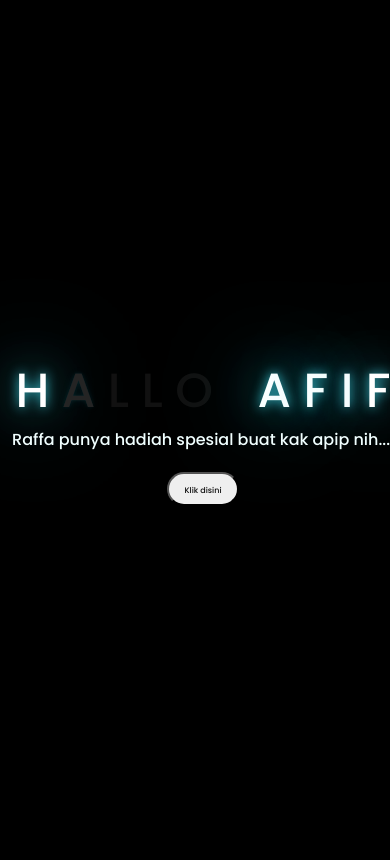
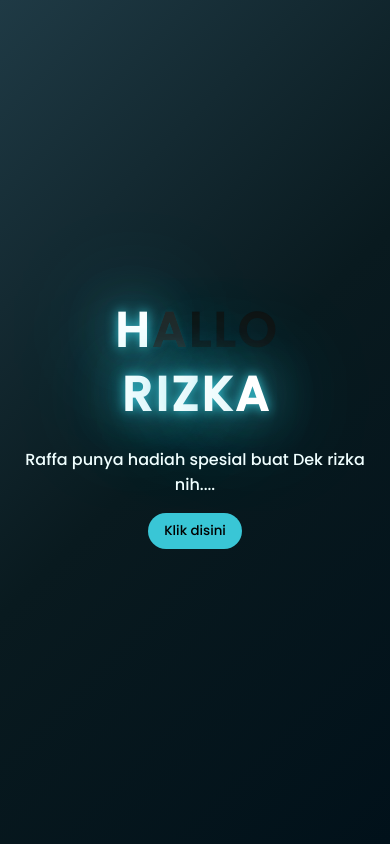
Before and after one commit to RaffaEkaPrayoga/Kado, a plain HTML site: page index.html in a window 390 px wide. Drawn offline with Linux system fonts and the light colour scheme.

Commit message:
Feat : Penambahan Background Gradient

```diff
--- a/css/style.css
+++ b/css/style.css
@@ -1,70 +1,135 @@
 @import url('https://fonts.googleapis.com/css2?family=Poppins:ital,wght@0,500;1,900&display=swap');
-*{
-    font-family: 'Poppins',cursive;
+
+* {
+    font-family: 'Poppins', cursive;
+    margin: 0;
+    padding: 0;
+    box-sizing: border-box;
 }
-body{
+
+body {
     color: azure;
     width: 100%;
-    height: 100vh;
+    min-height: 100vh;
     display: flex;
     flex-direction: column;
     align-items: center;
     justify-content: center;
     background-color: black;
+    text-align: center;
+    padding: 1rem;
+
+    background: linear-gradient(135deg, #1f3a45 ,#091a1f, #01111a);
 }
-.greetings{
+
+.greetings {
+    display: flex;
+    gap: 1rem;
     font-size: 6rem;
     font-weight: 900;
+    flex-direction: row;
+    align-items: center;
+    justify-content: center;
+    flex-wrap: wrap;
 }
-.greetings > span{
+
+.greetings>div {
+    display: flex;
+    gap: 0.2rem;
+}
+
+.greetings span {
     animation: glow 2.5s ease-in-out infinite;
 }
-@keyframes glow{
-    0%, 100%{
+
+/* Tambahkan delay untuk animasi jika mau */
+.greetings .hallo span:nth-child(2) {
+    animation-delay: .2s;
+}
+
+.greetings .hallo span:nth-child(3) {
+    animation-delay: .4s;
+}
+
+.greetings .hallo span:nth-child(4) {
+    animation-delay: .6s;
+}
+
+.greetings .hallo span:nth-child(5) {
+    animation-delay: .8s;
+}
+
+/* RESPONSIF: di HP, tampilkan HALLO di atas, RIZKA di bawah */
+@media screen and (max-width: 574px) {
+    .greetings {
+        flex-direction: column;
+        font-size: 3rem;
+        gap: 0.5rem;
+    }
+}
+
+@keyframes glow {
+
+    0%,
+    100% {
         color: #fff;
         text-shadow: 0 0 12px #39c6d6, 0 0 50px #39c6d6, 0 0 100px #39c6d6;
     }
-    10%, 90%{
+
+    10%,
+    90% {
         color: #111;
         text-shadow: none;
     }
 }
-.greetings > span:nth-child(2){
-    animation-delay: .2s ;
-}
-.greetings > span:nth-child(3){
-    animation-delay: .4s ;
-}
-.greetings > span:nth-child(4){
-    animation-delay: .6s;
-}
-.greetings > span:nth-child(5){
-    animation-delay: .8s;
+
+
+.description {
+    font-size: 1.5rem;
+    margin: 1rem 0;
 }
 
-.description{
-    font-size: 1.5rem;
-    margin-bottom: 20px;
+.button button {
+    border-radius: 20px;
+    padding: 10px 20px;
+    background-color: #39c6d6;
+    border: none;
+    cursor: pointer;
+    transition: background 0.3s ease;
 }
 
-.button a{
+.button button:hover {
+    background-color: #2ba9b6;
+}
+
+.button a {
     text-decoration: none;
     font-size: 1rem;
     color: #111;
+    font-weight: bold;
 }
 
-@media screen and (max-width:574px){
-    .greetings{
-        display: block;
+/* Media Query untuk Mobile */
+@media screen and (max-width: 574px) {
+    .greetings {
+        flex-direction: column;
         font-size: 3rem;
-        font-weight: 500;
-        text-align: center;
+        gap: 0.5rem;
     }
-    .description{
+
+    .greetings .rizka{
+        margin-top: -1rem;
+    }
+
+    .description {
         font-size: 1rem;
     }
 
-    .button a{
-        font-size: .5rem;
+    .button button {
+        padding: 8px 16px;
+    }
+
+    .button a {
+        font-size: 0.9rem;
     }
 }
--- a/index.html
+++ b/index.html
@@ -10,24 +10,30 @@
 </head>
 <body>
     <div class="greetings">
-    <!-- silahkan menambah kata sesuai keinginan dengan <span>text...</span -->
+        <div class="hallo">
             <span>H</span>
             <span>A</span>
             <span>L</span>
             <span>L</span>
             <span>O</span>
-        <span style="margin-left: 2rem;">A</span>
-        <span>F</span>
+        </div>
+        <div class="rizka">
+            <span>R</span>
             <span>I</span>
-        <span>F</span>
+            <span>Z</span>
+            <span>K</span>
+            <span>A</span>
+        </div>
     </div>
     <div class="description">
-        <span>Raffa punya hadiah spesial buat kak apip nih....</span>
+        <span>Raffa punya hadiah spesial buat Dek rizka nih....</span>
     </div>
     <div class="button">
-        <button style=" border-radius: 20px; padding: 5px 15px;">
-            <a href="flower.html">Klik disini</a>
+        <a href="flower.html">
+            <button>
+                Klik disini
             </button>
+        </a>
     </div>
 </body>
 </html>
```
Lines whose indentation alone changed are shown as unchanged.
